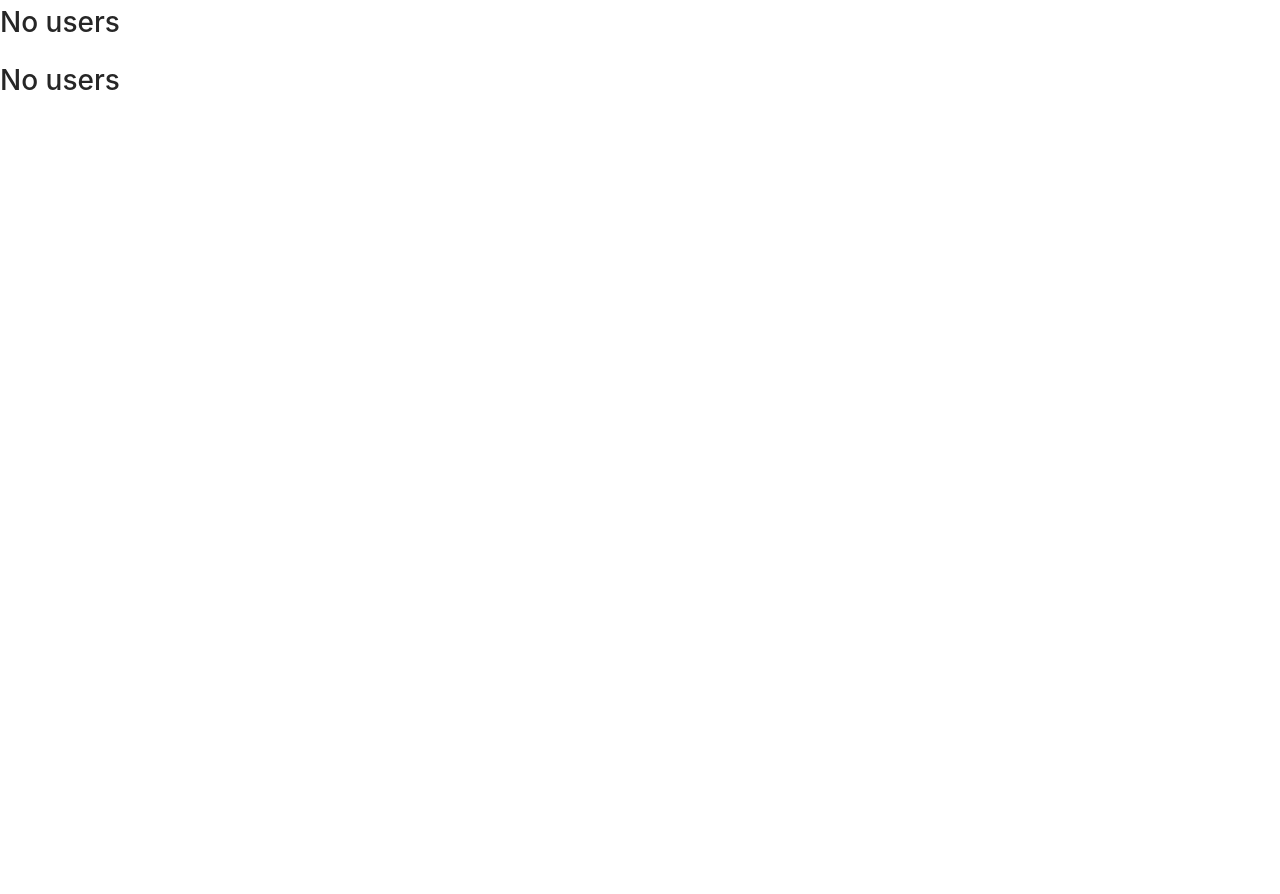
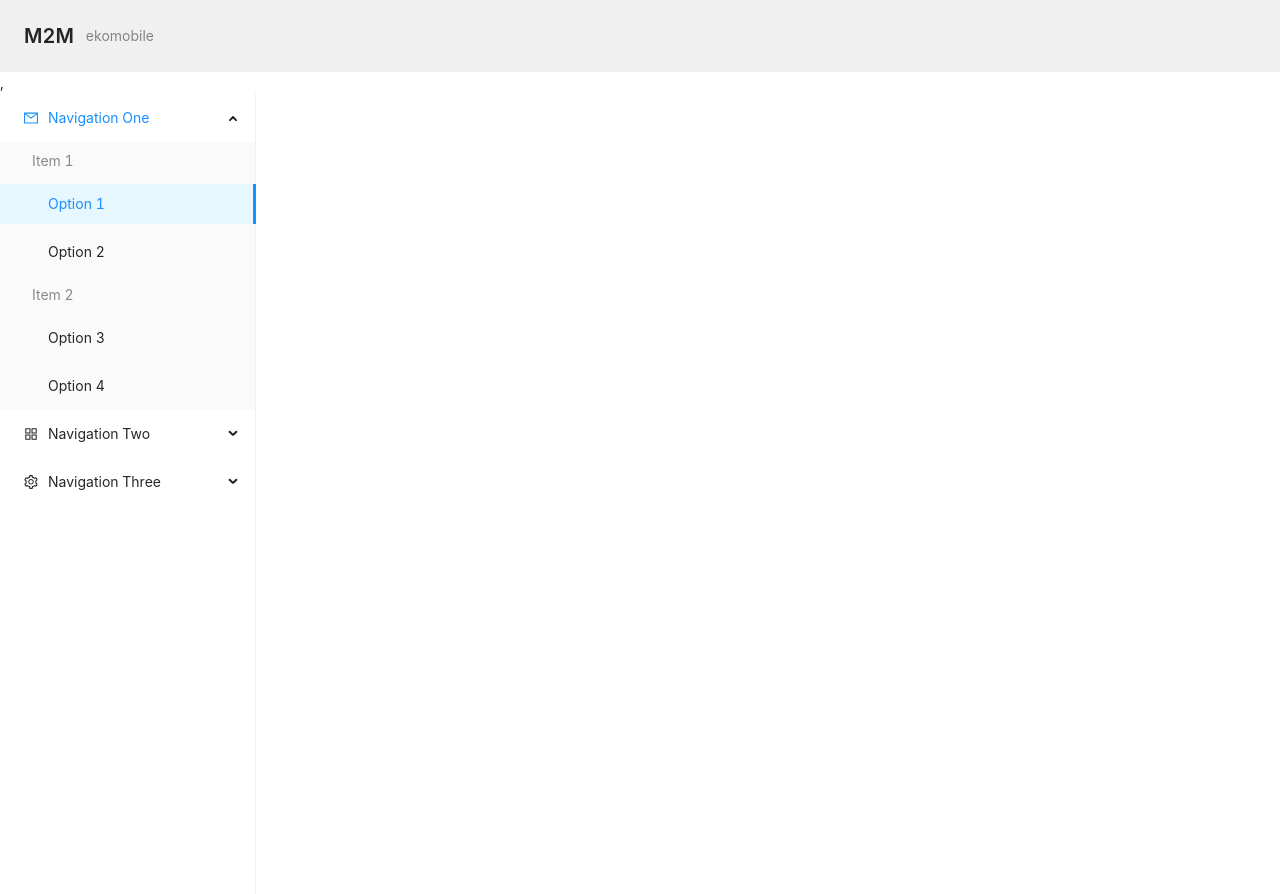
Before and after one commit to Dmitriy-Herasymenko/M2M-Ekomobile, a React (Create React App) app: page / in a window 1280 px wide. Before the commit the page ends 800 px from the top, so only its background shows below. Built offline with nearby package versions, Linux system fonts and the light colour scheme; no server answers.

Commit message:
install react-router and add create components: header, divider and module: sidebar

```diff
--- a/package.json
+++ b/package.json
@@ -11,6 +11,7 @@
     "react": "^17.0.2",
     "react-dom": "^17.0.2",
     "react-redux": "^7.2.6",
+    "react-router-dom": "^6.0.1",
     "react-scripts": "4.0.3",
     "redux": "^4.1.2",
     "redux-devtools-extension": "^2.13.9",
--- a/src/App.js
+++ b/src/App.js
@@ -1,12 +1,4 @@
 import React from 'react';
-import {Users, Todo} from "./components";
+import {Sidebar} from "./modules/sidebar";
 
-export const App = () => {
-
-    return (
-        <div className='App'>
-            <Users/>
-            <Todo />
-        </div>
-    );
-};
+export const App = () => <Sidebar className='App'/>;
--- /dev/null
+++ b/src/components/divider/index.js
@@ -0,0 +1,51 @@
+import React from "react";
+import { Menu } from 'antd';
+import { AppstoreOutlined, MailOutlined, SettingOutlined } from '@ant-design/icons';
+import 'antd/dist/antd.css';
+
+
+
+
+export const Divider  = () => {
+    const { SubMenu } = Menu;
+    const handleClick = e => {
+        console.log('click ', e);
+    };
+
+    return (
+        <>
+            <Menu
+                onClick={handleClick}
+                style={{ width: 256, height: '100vh' }}
+                defaultSelectedKeys={['1']}
+                defaultOpenKeys={['sub1']}
+                mode="inline"
+            >
+                <SubMenu key="sub1" icon={<MailOutlined />} title="Navigation One">
+                    <Menu.ItemGroup key="g1" title="Item 1">
+                        <Menu.Item key="1">Option 1</Menu.Item>
+                        <Menu.Item key="2">Option 2</Menu.Item>
+                    </Menu.ItemGroup>
+                    <Menu.ItemGroup key="g2" title="Item 2">
+                        <Menu.Item key="3">Option 3</Menu.Item>
+                        <Menu.Item key="4">Option 4</Menu.Item>
+                    </Menu.ItemGroup>
+                </SubMenu>
+                <SubMenu key="sub2" icon={<AppstoreOutlined />} title="Navigation Two">
+                    <Menu.Item key="5">Option 5</Menu.Item>
+                    <Menu.Item key="6">Option 6</Menu.Item>
+                    <SubMenu key="sub3" title="Submenu">
+                        <Menu.Item key="7">Option 7</Menu.Item>
+                        <Menu.Item key="8">Option 8</Menu.Item>
+                    </SubMenu>
+                </SubMenu>
+                <SubMenu key="sub4" icon={<SettingOutlined />} title="Navigation Three">
+                    <Menu.Item key="9">Option 9</Menu.Item>
+                    <Menu.Item key="10">Option 10</Menu.Item>
+                    <Menu.Item key="11">Option 11</Menu.Item>
+                    <Menu.Item key="12">Option 12</Menu.Item>
+                </SubMenu>
+            </Menu>
+        </>
+    );
+}
--- /dev/null
+++ b/src/components/header/index.js
@@ -0,0 +1,10 @@
+import React from "react";
+import {PageHeader} from "antd";
+
+
+export const Header = () => <PageHeader
+        className="site-page-header"
+        title="M2M"
+        subTitle="ekomobile"
+        style={{backgroundColor: '#f0f0f0'}}
+    />;
--- a/src/components/index.js
+++ b/src/components/index.js
@@ -1,2 +1,4 @@
 export {Users} from './users/index';
-export {Todo} from './todo/index'
+export {Todo} from './todo/index';
+export {Header} from './header/index';
+export {Divider} from './divider/index';
--- /dev/null
+++ b/src/modules/sidebar/index.js
@@ -0,0 +1,12 @@
+import React from "react";
+import {Header, Divider} from "../../components";
+
+
+export const Sidebar  = () => {
+    return (
+        <>
+            <Header/>,
+            <Divider/>
+        </>
+        );
+};
```
Also changed, not shown: 1 other file (tests, documents, lock files or other folders).
